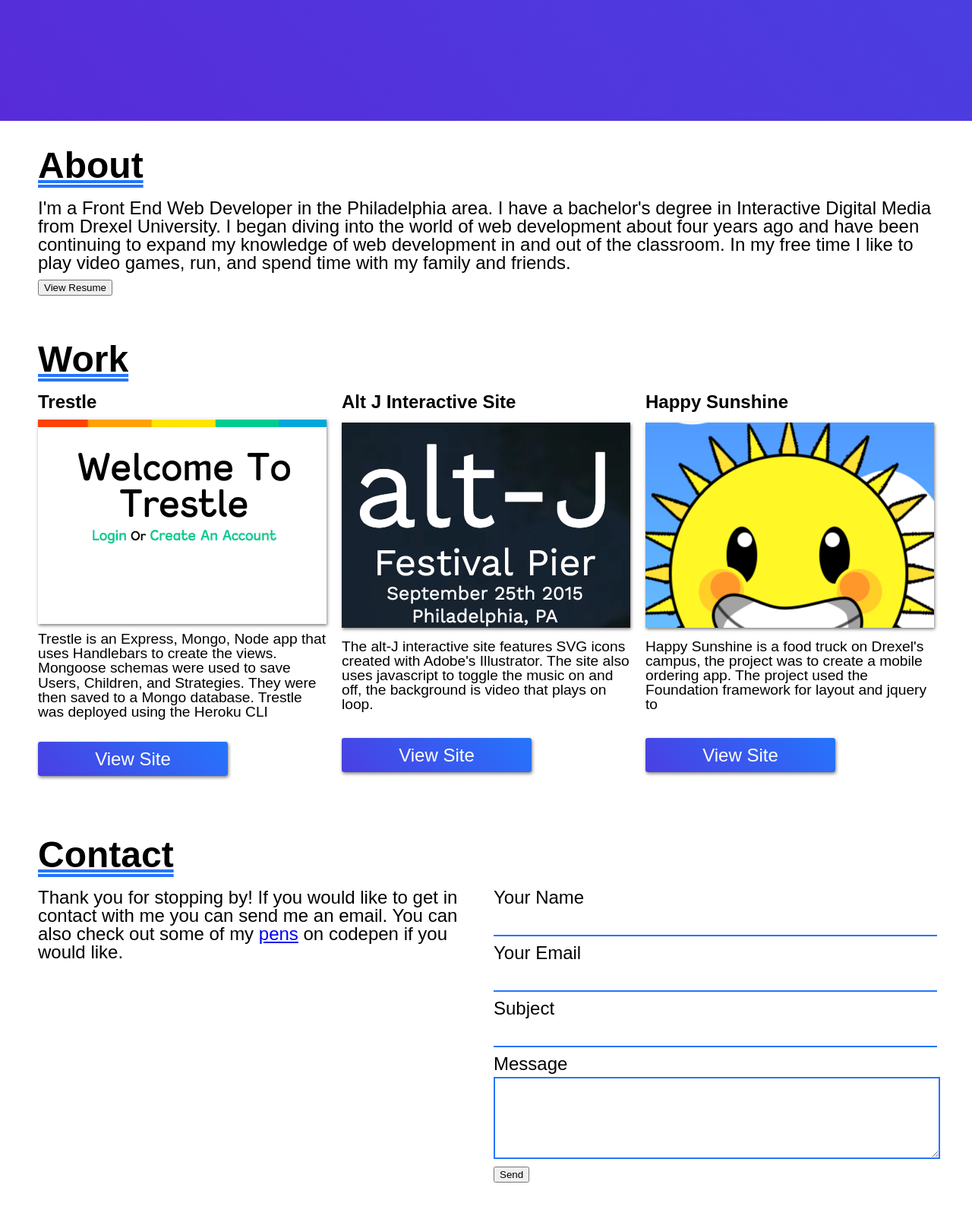
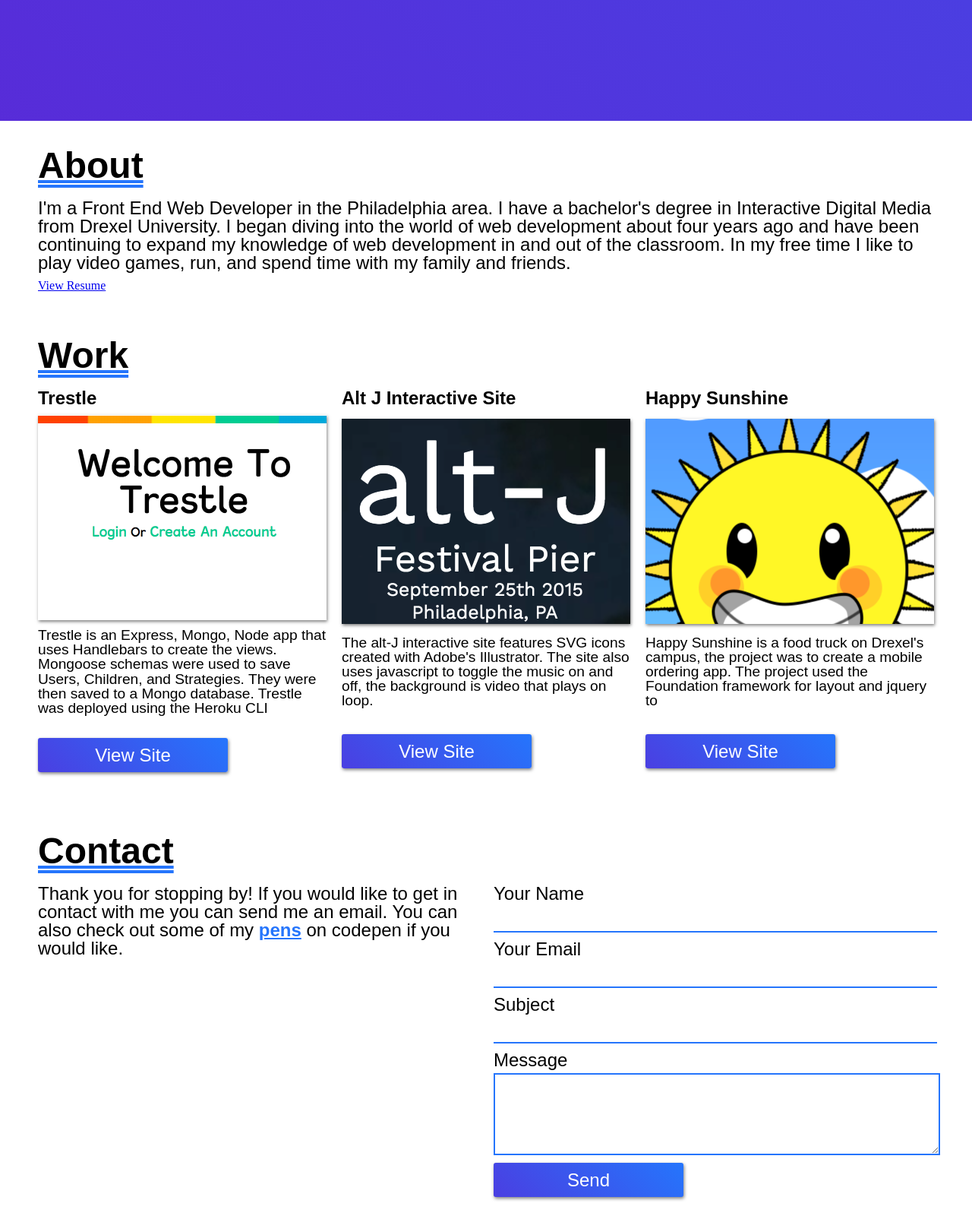
Before and after one commit to torres-diego/portfolio, a website: page index.html in a window 1280 px wide. Shown: the part 561-2161 px from the top of the page at 76% size. Drawn offline with Linux system fonts and the light colour scheme; a web font is replaced by a local one.

Commit message:
updating a tag and button tag styles

```diff
--- a/index.html
+++ b/index.html
@@ -24,7 +24,7 @@
                 from Drexel University. I began diving into the world of web development about four years ago and have been
                 continuing to expand my knowledge of web development in and out of the classroom. In my free time I like
                 to play video games, run, and spend time with my family and friends.</p>
-                <a href="#"><button>View Resume</button></a>
+                <a href="#">View Resume</a>
         </div>
         <div class="work__section">
             <h2>Work</h2>
@@ -58,7 +58,7 @@
             <div class="contact__wrapper">
                 <p>Thank you for stopping by! If you would like to get in contact with me you can send me an email. You can
                     also check out some of my
-                    <a href="https://codepen.io/diegotorres/">pens</a> on codepen if you would like.</p>
+                    <a  class="link" href="https://codepen.io/diegotorres/">pens</a> on codepen if you would like.</p>
                 <form action="https://formspree.io/diegoetorres1@gmail.com" method="POST">
                     <div class="form__group">
                         <label for="name">Your Name</label>
--- a/styles/scss/contact.scss
+++ b/styles/scss/contact.scss
@@ -23,6 +23,11 @@
             font-family: $proxima;
             font-size: 1.5rem;
             margin: 10px 0;
+            .link {
+                text-decoration: underline;
+                font-weight: 900;
+                color: $blue;
+            }
         }
         form {
             justify-self: stretch;
@@ -52,6 +57,26 @@
                 height: 100px;
                 border: 2px solid $blue;
             }
+            button {
+                border: 0;
+                width: 250px;
+                height: 45px;
+                background-image: linear-gradient(45deg, $purple 0%, $blue 100%);
+                background-size: 200%;
+                background-position: 100% 100%;
+                border-radius: 3px;
+                box-shadow: 1px 2px 4px rgba(0, 0, 0, 0.5);
+                transition: 0.6s all ease-in-out;
+                font-family: $proxima;
+                font-size: 1.5rem;
+                color: #fff;
+                text-decoration: none;
+                text-align:  center;
+                &:hover {
+                    box-shadow: none;
+                    background-position: 0 100%;
+                }
+            }
         }
     }
 }
--- a/styles/scss/hero.scss
+++ b/styles/scss/hero.scss
@@ -1,4 +1,4 @@
-@import 'variables';
+@import "variables";
 
 .hero__section {
   width: 100%;
@@ -8,24 +8,43 @@
   display: flex;
   flex-direction: column;
   justify-content: center;
-    animation: gradient 6s cubic-bezier(.28, .55, .74, .53) infinite;
+  animation: gradient 6s cubic-bezier(0.28, 0.55, 0.74, 0.53) infinite;
   h1 {
     font-family: $proxima;
     font-size: 6em;
     font-weight: 900;
     color: #fff;
     margin: 0 20px;
+    animation: slideIn 2.2s ease-in-out;
   }
   p {
     font-family: $proxima;
     font-size: 2em;
     color: #fff;
-        margin: 0 20px;
+    margin: 10px 20px;
+    animation: slideIn 2.8s ease-in-out;
   }
 }
 
 @keyframes gradient {
-    0%{background-position:0% 100%}
-    50%{background-position:100% 0%}
-    100%{background-position:0% 100%}
+  0% {
+    background-position: 0% 100%;
   }
+  50% {
+    background-position: 100% 0%;
+  }
+  100% {
+    background-position: 0% 100%;
+  }
+}
+
+@keyframes slideIn {
+  0% {
+    transform: translateX(-2000px);
+    opacity: 0;
+  }
+  100% {
+    transform: translateX(0px);
+    opacity: 1;
+  }
+}
```
Also changed, not shown: styles/css/style.css, 1 other file. Lines whose indentation alone changed are shown as unchanged.
